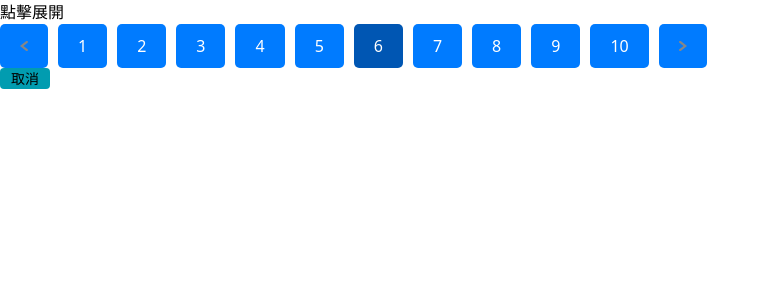
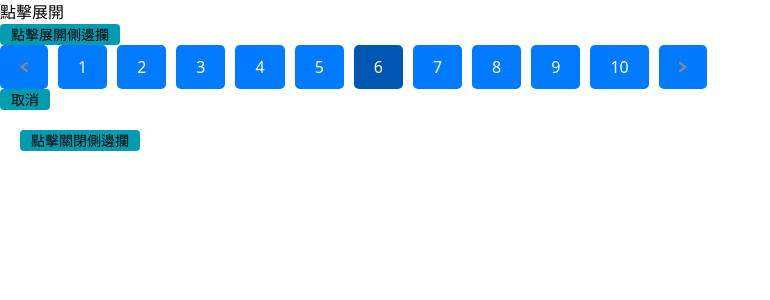
Before and after one commit to J4NLab/J4N-UI, a React (Vite) app: page / in a window 1280 px wide. Shown: the top 300 px of the page, without its empty margins (0-770 px from the left). Built offline with nearby package versions, Linux system fonts and the light colour scheme; the HTML template or start-up script is replaced by a standard one.

Commit message:
feat: SideBar

```diff
--- a/src/App.tsx
+++ b/src/App.tsx
@@ -1,6 +1,7 @@
 import "./App.css";
 import { useState } from "react";
 import Button from "./components/Button";
+import SideBar from "./components/SideBar";
 import {
   Dialog,
   DialogTitle,
@@ -13,6 +14,7 @@ import { colorList } from "./mocks/_colorList";
 
 function App() {
   const [isOpen, setIsOpen] = useState(false);
+  const [isOpenSideBar, setIsOpenSideBar] = useState(true);
   return (
     <JanUIProvider customColor={colorList}>
       <Dialog isOpen={isOpen} onClose={() => setIsOpen(!isOpen)}>
@@ -27,10 +29,18 @@ function App() {
       </Dialog>
 
       <button onClick={() => setIsOpen(true)}>點擊展開</button>
+      <Button textColor="success.100" onClick={() => setIsOpenSideBar(true)}>
+        點擊展開側邊攔
+      </Button>
       <Pagination count={10} />
       <Button textColor="success.100" onClick={() => setIsOpen(false)}>
         取消
       </Button>
+      <SideBar isOpen={isOpenSideBar}>
+        <Button textColor="success.100" onClick={() => setIsOpenSideBar(false)}>
+          點擊關閉側邊攔
+        </Button>
+      </SideBar>
     </JanUIProvider>
   );
 }
--- /dev/null
+++ b/src/components/SideBar/index.tsx
@@ -0,0 +1,11 @@
+import React, { ReactNode } from "react";
+import "./style.css";
+
+type Props = {
+  isOpen: boolean;
+  children?: ReactNode;
+};
+const SideBar = ({ isOpen, children }: Props) => (
+  <div className={`sideBar ${isOpen ? "show" : "hide"}`}>{children}</div>
+);
+export default SideBar;
--- /dev/null
+++ b/src/components/SideBar/style.css
@@ -0,0 +1,42 @@
+.sideBar {
+  position: relative;
+  top: 0px;
+  left: 0px;
+  height: 100vh;
+  width: fit-content;
+  background: white;
+  padding: 20px;
+  border-radius: 4px;
+  opacity: 0;
+}
+.sideBar.show {
+  animation: flyIn 1s forwards;
+}
+.sideBar.hide {
+  animation: flyOut 1s forwards;
+}
+@keyframes flyIn {
+  0% {
+    transform: translateX(-100%);
+    opacity: 0;
+  }
+  20% {
+    transform: translateX(-100%);
+    opacity: 0.75;
+  }
+  100% {
+    transform: translateX(0);
+    opacity: 1;
+  }
+}
+
+@keyframes flyOut {
+  0% {
+    transform: translateX(0);
+    opacity: 1;
+  }
+  100% {
+    transform: translateX(-100%);
+    opacity: 0;
+  }
+}
```
